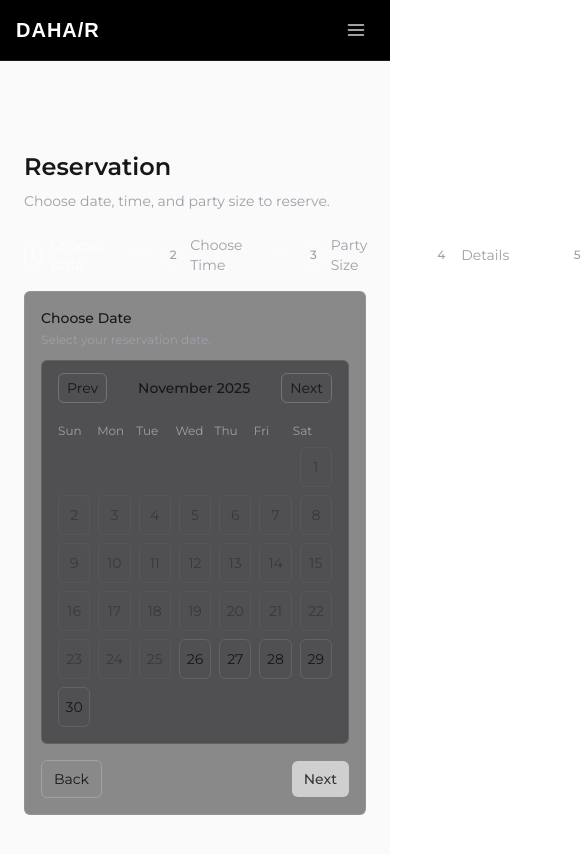
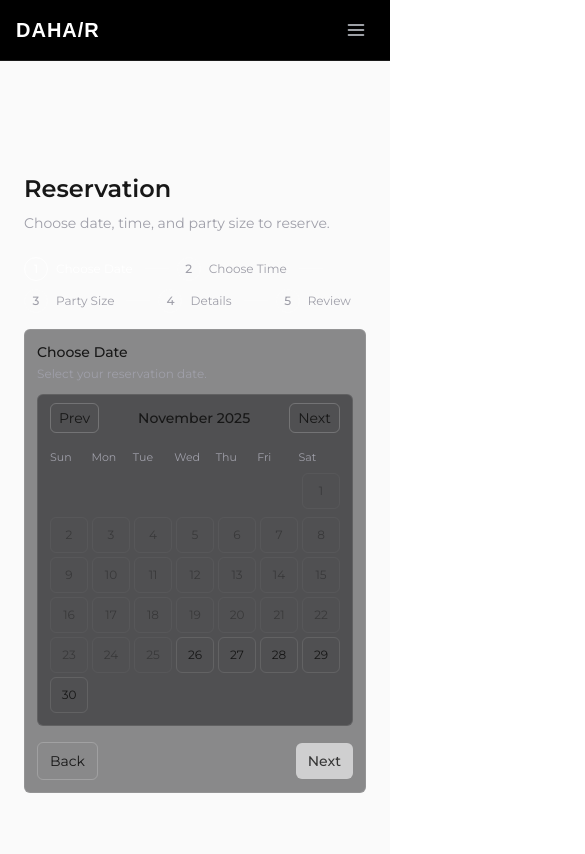
Before and after one commit to Revou-FSSE-Jun25/crack-fe-rachmandika29, a Next.js app: page /dashboard/reservation in a window 390 px wide. Shown: the top 854 px of the page, 585 px wide, since content can reach past the window. Built offline with nearby package versions, Linux system fonts and the light colour scheme; no server answers; a web font is replaced by a local one.

Commit message:
feat(ui): improve responsive design across form components

```diff
--- a/src/components/DatePickerCalendar.tsx
+++ b/src/components/DatePickerCalendar.tsx
@@ -58,7 +58,7 @@ export default function DatePickerCalendar({ availableDates = [], selected = nul
 
   return (
     <div className={`rounded-md border border-white/10 bg-zinc-900/50 ${className}`}>
-      <div className="flex items-center justify-between px-4 py-3">
+      <div className="flex items-center justify-between px-3 py-2 sm:px-4 sm:py-3">
         <button type="button" className="rounded-md border border-white/20 px-2 py-1 text-sm hover:bg-white/10" onClick={handlePrev}>
           Prev
         </button>
@@ -67,12 +67,12 @@ export default function DatePickerCalendar({ availableDates = [], selected = nul
           Next
         </button>
       </div>
-      <div className="grid grid-cols-7 text-xs text-zinc-400 px-4">
+      <div className="grid grid-cols-7 text-[11px] sm:text-xs text-zinc-400 px-3 sm:px-4">
         {weekdays.map((w) => (
           <div key={w} className="py-2">{w}</div>
         ))}
       </div>
-      <div className="grid grid-cols-7 gap-2 px-4 pb-4">
+      <div className="grid grid-cols-7 gap-1 sm:gap-2 px-3 sm:px-4 pb-3 sm:pb-4">
         {leading.map((_, i) => (
           <div key={`l-${i}`} className="h-10" />
         ))}
@@ -88,7 +88,7 @@ export default function DatePickerCalendar({ availableDates = [], selected = nul
               disabled={!isAvailable}
               onClick={() => isAvailable && onSelect(iso)}
               aria-pressed={isSelected ? "true" : undefined}
-              className={`h-10 rounded-md border px-0.5 text-sm ${
+              className={`h-9 sm:h-10 rounded-md border px-0.5 text-xs sm:text-sm ${
                 isSelected ? "bg-white text-black border-white" : "border-white/10 hover:bg-white/10"
               } ${isAvailable ? "" : "opacity-40 cursor-not-allowed"}`}
             >
--- a/src/components/PartySizeSelector.tsx
+++ b/src/components/PartySizeSelector.tsx
@@ -12,13 +12,13 @@ export default function PartySizeSelector({ value, onChange, min = 1, max = 20,
   const dec = () => onChange(Math.max(min, value - 1));
   const inc = () => onChange(Math.min(max, value + 1));
   return (
-    <div className={`rounded-md border border-white/10 bg-zinc-900/50 p-4 ${className}`}>
+    <div className={`rounded-md border border-white/10 bg-zinc-900/50 p-3 sm:p-4 ${className}`}>
       <div className="flex items-center justify-between">
         <div className="space-y-1">
           <div className="text-sm font-medium">Party Size</div>
           <div className="text-xs text-zinc-400">Min {min}, Max {max}</div>
         </div>
-        <div className="inline-flex items-center gap-3">
+        <div className="inline-flex items-center gap-2 sm:gap-3">
           <button
             type="button"
             className="rounded-md border border-white/20 px-2 py-1 text-sm hover:bg-white/10 disabled:opacity-50"
--- a/src/components/ReservationComposer.tsx
+++ b/src/components/ReservationComposer.tsx
@@ -75,7 +75,7 @@ export default function ReservationComposer() {
   return (
     <div className="space-y-4">
       <SubmissionFeedback open={feedback.open} kind={feedback.kind} message={feedback.message} onClose={() => setFeedback({ ...feedback, open: false })} />
-      <StepIndicator steps={[{ label: "Choose Date" }, { label: "Choose Time" }, { label: "Party Size" }, { label: "Details" }, { label: "Review" }]} current={currentStep} />
+      <StepIndicator steps={[{ label: "Choose Date" }, { label: "Choose Time" }, { label: "Party Size" }, { label: "Details" }, { label: "Review" }]} current={currentStep} className="flex-wrap sm:flex-nowrap overflow-x-auto" />
       {currentStep === 1 && (
         <StepSection title="Choose Date" description="Select your reservation date." footer={
           <div className="w-full flex items-center justify-between">
@@ -93,7 +93,7 @@ export default function ReservationComposer() {
       {currentStep === 2 && (
         <StepSection title="Choose Time" description="Select an available time slot." footer={
           <div className="w-full flex items-center justify-between">
-            <button type="button" className="rounded-md border border-white/20 px-3 py-2 text-sm hover:bg.white/10" onClick={back}>
+            <button type="button" className="rounded-md border border-white/20 px-3 py-2 text-sm hover:bg-white/10" onClick={back}>
               Back
             </button>
             <button type="button" className="rounded-md bg-white text-black px-3 py-2 text-sm font-medium disabled:opacity-60" onClick={next} disabled={!canNextFromStep(2)}>
--- a/src/components/ReservationForm.tsx
+++ b/src/components/ReservationForm.tsx
@@ -27,7 +27,7 @@ export default function ReservationForm({ initial, onSubmit, pending = false, cl
   };
 
   return (
-    <form onSubmit={handleSubmit} className={`space-y-4 rounded-md border border-white/10 bg-zinc-900/50 p-4 ${className}`}>
+    <form onSubmit={handleSubmit} className={`space-y-3 sm:space-y-4 rounded-md border border-white/10 bg-zinc-900/50 p-3 sm:p-4 ${className}`}>
       <div>
         <label htmlFor="name" className="block text-sm font-medium">Name</label>
         <input
--- a/src/components/ReservationSummaryCard.tsx
+++ b/src/components/ReservationSummaryCard.tsx
@@ -12,7 +12,7 @@ type Props = {
 export default function ReservationSummaryCard({ dateIso, time, guests, onSubmit, disabled = false, className = "" }: Props) {
   const ready = Boolean(dateIso && time && guests > 0) && !disabled;
   return (
-    <div className={`rounded-md border border-white/10 bg-zinc-900/50 p-4 ${className}`}>
+    <div className={`rounded-md border border-white/10 bg-zinc-900/50 p-3 sm:p-4 ${className}`}>
       <div className="space-y-2">
         <div className="text-sm font-medium">Reservation Summary</div>
         <div className="text-sm text-zinc-300">{dateIso || "Select a date"}</div>
--- a/src/components/StepIndicator.tsx
+++ b/src/components/StepIndicator.tsx
@@ -10,7 +10,7 @@ type Props = {
 
 export default function StepIndicator({ steps, current, className = "" }: Props) {
   return (
-    <div className={`flex items-center gap-3 ${className}`} aria-label="progress">
+    <div className={`flex items-center gap-2 sm:gap-3 flex-wrap sm:flex-nowrap overflow-x-auto ${className}`} aria-label="progress">
       {steps.map((s, i) => {
         const idx = i + 1;
         const isActive = idx === current;
@@ -20,9 +20,9 @@ export default function StepIndicator({ steps, current, className = "" }: Props)
           <div key={s.label} className="flex items-center gap-3">
             <div className="flex items-center gap-2" aria-current={isActive ? "step" : undefined}>
               <div className={`h-6 w-6 rounded-full border text-xs font-medium inline-flex items-center justify-center ${state}`}>{idx}</div>
-              <div className={`text-sm ${isCompleted ? "text-white" : isActive ? "text-white" : "text-zinc-400"}`}>{s.label}</div>
+              <div className={`text-xs sm:text-sm ${isCompleted ? "text-white" : isActive ? "text-white" : "text-zinc-400"}`}>{s.label}</div>
             </div>
-            {idx !== steps.length && <div className={`h-px w-8 ${isCompleted ? "bg-white/60" : "bg-white/10"}`} />}
+            {idx !== steps.length && <div className={`h-px w-6 sm:w-8 ${isCompleted ? "bg-white/60" : "bg-white/10"}`} />}
           </div>
         );
       })}
--- a/src/components/StepSection.tsx
+++ b/src/components/StepSection.tsx
@@ -10,7 +10,7 @@ type Props = {
 
 export default function StepSection({ title, description, children, footer, className = "" }: Props) {
   return (
-    <section className={`rounded-md border border-white/10 bg-zinc-900/50 p-4 ${className}`} role="region" aria-labelledby={title.replace(/\s+/g, "-").toLowerCase()}>
+    <section className={`rounded-md border border-white/10 bg-zinc-900/50 p-3 sm:p-4 ${className}`} role="region" aria-labelledby={title.replace(/\s+/g, "-").toLowerCase()}>
       <div className="space-y-1">
         <h2 id={title.replace(/\s+/g, "-").toLowerCase()} className="text-sm font-medium">{title}</h2>
         {description && <p className="text-xs text-zinc-400">{description}</p>}
@@ -19,7 +19,7 @@ export default function StepSection({ title, description, children, footer, clas
         {children}
       </div>
       {footer && (
-        <div className="mt-4 flex items-center justify-between">
+        <div className="mt-4 flex flex-col gap-2 sm:flex-row items-center justify-between">
           {footer}
         </div>
       )}
--- a/src/components/SubmissionFeedback.tsx
+++ b/src/components/SubmissionFeedback.tsx
@@ -14,7 +14,7 @@ export default function SubmissionFeedback({ open, kind, message, onClose, class
   if (!open) return null;
   const theme = kind === "success" ? "border-green-400 bg-green-600/20 text-green-200" : kind === "error" ? "border-red-400 bg-red-600/20 text-red-200" : "border-blue-400 bg-blue-600/20 text-blue-200";
   return (
-    <div className={`rounded-md border px-4 py-3 flex items-center justify-between ${theme} ${className}`}>
+    <div className={`rounded-md border px-3 py-2 sm:px-4 sm:py-3 flex items-center justify-between ${theme} ${className}`}>
       <div className="text-sm">{message}</div>
       {onClose && (
         <button type="button" onClick={onClose} className="text-sm rounded-md border border-white/20 px-2 py-1 hover:bg-white/10">
--- a/src/components/TimeSlotPicker.tsx
+++ b/src/components/TimeSlotPicker.tsx
@@ -18,8 +18,8 @@ export default function TimeSlotPicker({ slots, selected = null, onSelect, class
   const list = useMemo(() => slots, [slots]);
   return (
     <div className={`rounded-md border border-white/10 bg-zinc-900/50 ${className}`}>
-      <div className="px-4 py-3 text-sm font-medium">Available Time Slots</div>
-      <div className="grid grid-cols-2 sm:grid-cols-3 gap-2 px-4 pb-4">
+      <div className="px-3 py-2 sm:px-4 sm:py-3 text-sm font-medium">Available Time Slots</div>
+      <div className="grid grid-cols-2 sm:grid-cols-3 gap-2 px-3 pb-3 sm:px-4 sm:pb-4">
         {list.map((s) => {
           const isSelected = selected === s.time;
           return (
@@ -29,7 +29,7 @@ export default function TimeSlotPicker({ slots, selected = null, onSelect, class
               disabled={!s.available}
               onClick={() => s.available && onSelect(s.time)}
               aria-pressed={isSelected ? "true" : undefined}
-              className={`h-10 rounded-md border px-2 text-sm flex items-center justify-between ${
+              className={`h-9 sm:h-10 rounded-md border px-2 text-xs sm:text-sm flex items-center justify-between ${
                 isSelected ? "bg-white text-black border-white" : "border-white/10 hover:bg-white/10"
               } ${s.available ? "" : "opacity-40 cursor-not-allowed"}`}
             >
```
